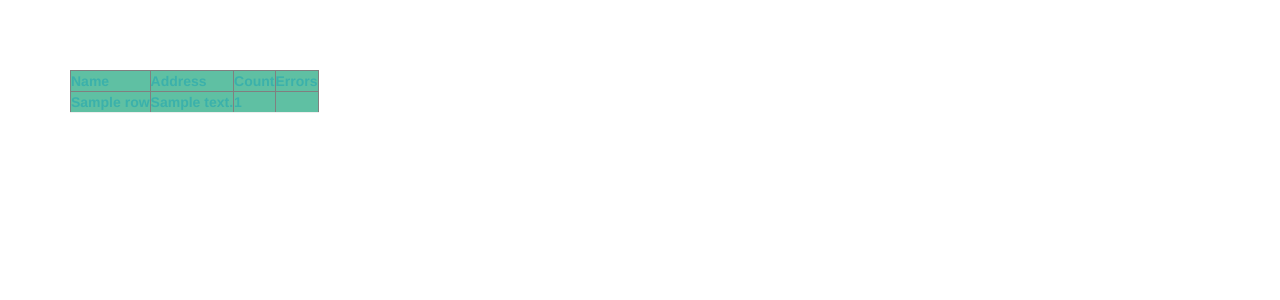
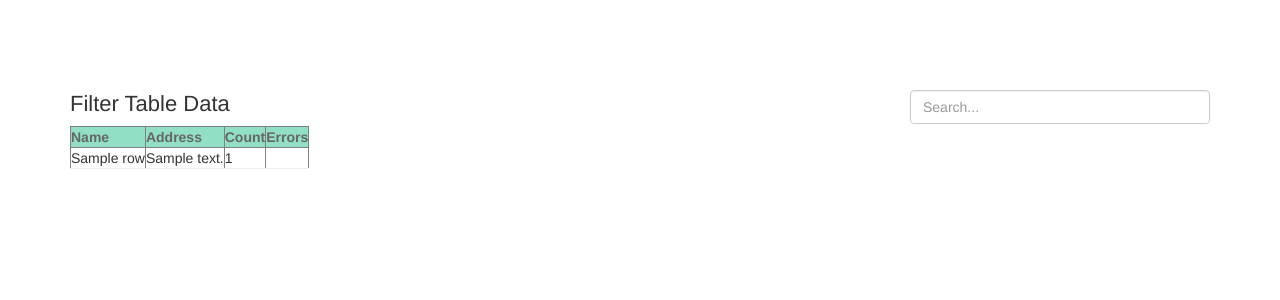
Before and after one commit to erchauhannitin/django-stats-app, a Django app: template statreports/templates/statreports/index.html in a window 1280 px wide. Shown: the top 300 px of the page. Run offline with Django 3.2, Linux system fonts and the light colour scheme; the template is opened without the code that fills it: most values are stand-ins (such as "Sample title", 1, 10 or a date in 2020); some libraries are stand-ins or nearby versions.

Commit message:
Added search option

```diff
--- a/statreports/static/statreports/theme.css
+++ b/statreports/static/statreports/theme.css
@@ -18,9 +18,22 @@ body {
 }
 
 /* Sortable tables */
-table.sortable {
-  background-color: rgb(95, 192, 163);
-  color: #3bb1ab;
+table.sortable thead {
+  background-color: rgb(145, 224, 198);
+  color: #666666;
   font-weight: bold;
   cursor: default;
 }
+
+h3 span {
+  font-size: 22px;
+}
+h3 input.search-input {
+  width: 300px;
+  margin-left: auto;
+  float: right;
+}
+
+div a {
+  float: unset;
+}
--- a/statreports/templates/statreports/index.html
+++ b/statreports/templates/statreports/index.html
@@ -29,7 +29,21 @@
 
   <body>
     <div class="container theme-showcase" role="main">
-      <table class="sortable" border="1" cellpadding="5" cellspacing="5">
+      <h3>
+        <span>Filter Table Data</span>
+        <input
+          type="search"
+          placeholder="Search..."
+          class="form-control search-input"
+          data-table="rows-list"
+        />
+      </h3>
+      <table
+        class="sortable rows-list"
+        border="1"
+        cellpadding="5"
+        cellspacing="5"
+      >
         <td>Name</td>
         <td>Address</td>
         <td>Count</td>
@@ -49,11 +63,52 @@
     <div>
       {% if rows.has_previous %}
       <a href="{% url 'index' %}?page={{rows.previous_page_number}}"
-        >Previous Page</a
+        >Previous</a
       >
       {% endif %} {% if rows.has_next %}
-      <a href="{% url 'index' %}?page={{rows.next_page_number}}">Next Page</a>
+      <a href="{% url 'index' %}?page={{rows.next_page_number}}">Next</a>
       {% endif %}
     </div>
+    <script>
+      (function (document) {
+        "use strict";
+
+        var TableFilter = (function (myArray) {
+          var search_input;
+
+          function _onInputSearch(e) {
+            search_input = e.target;
+            var tables = document.getElementsByClassName(
+              search_input.getAttribute("data-table")
+            );
+            myArray.forEach.call(tables, function (table) {
+              myArray.forEach.call(table.tBodies, function (tbody) {
+                myArray.forEach.call(tbody.rows, function (row) {
+                  var text_content = row.textContent.toLowerCase();
+                  var search_val = search_input.value.toLowerCase();
+                  row.style.display =
+                    text_content.indexOf(search_val) > -1 ? "" : "none";
+                });
+              });
+            });
+          }
+
+          return {
+            init: function () {
+              var inputs = document.getElementsByClassName("search-input");
+              myArray.forEach.call(inputs, function (input) {
+                input.oninput = _onInputSearch;
+              });
+            },
+          };
+        })(Array.prototype);
+
+        document.addEventListener("readystatechange", function () {
+          if (document.readyState === "complete") {
+            TableFilter.init();
+          }
+        });
+      })(document);
+    </script>
   </body>
 </html>
```
